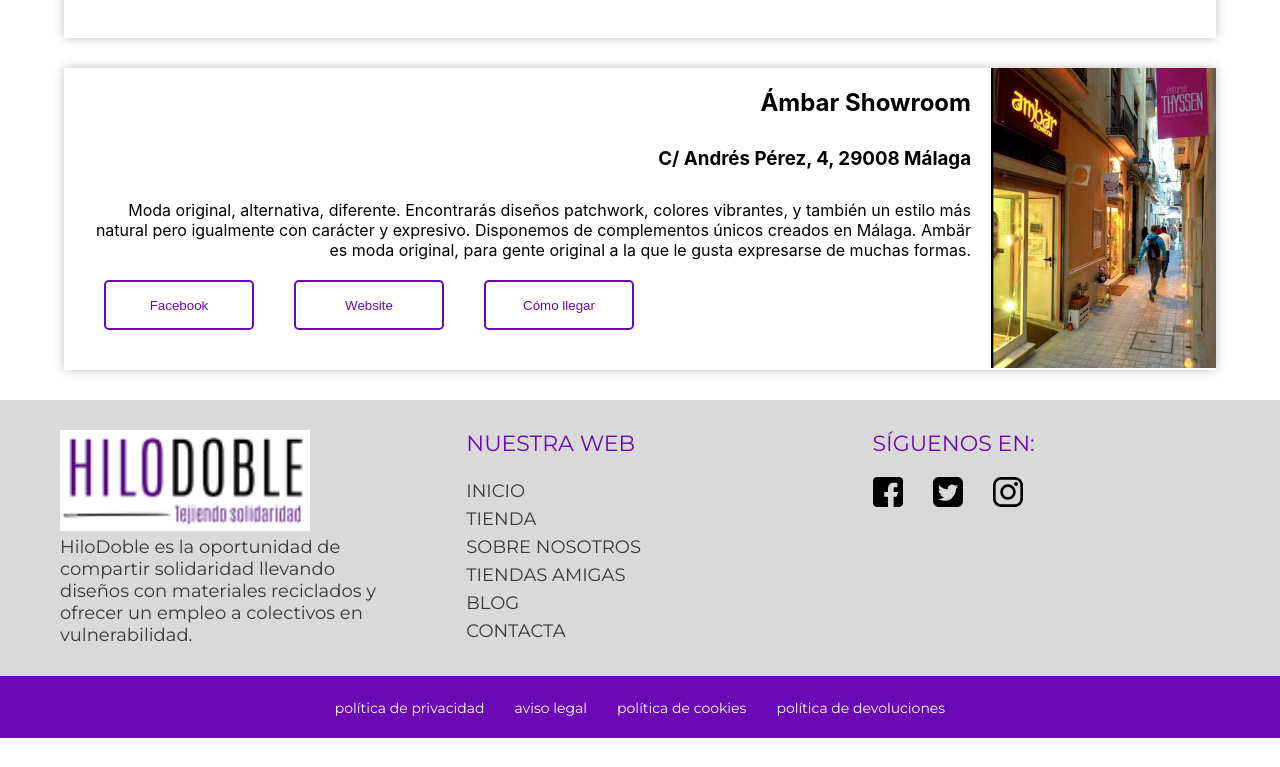
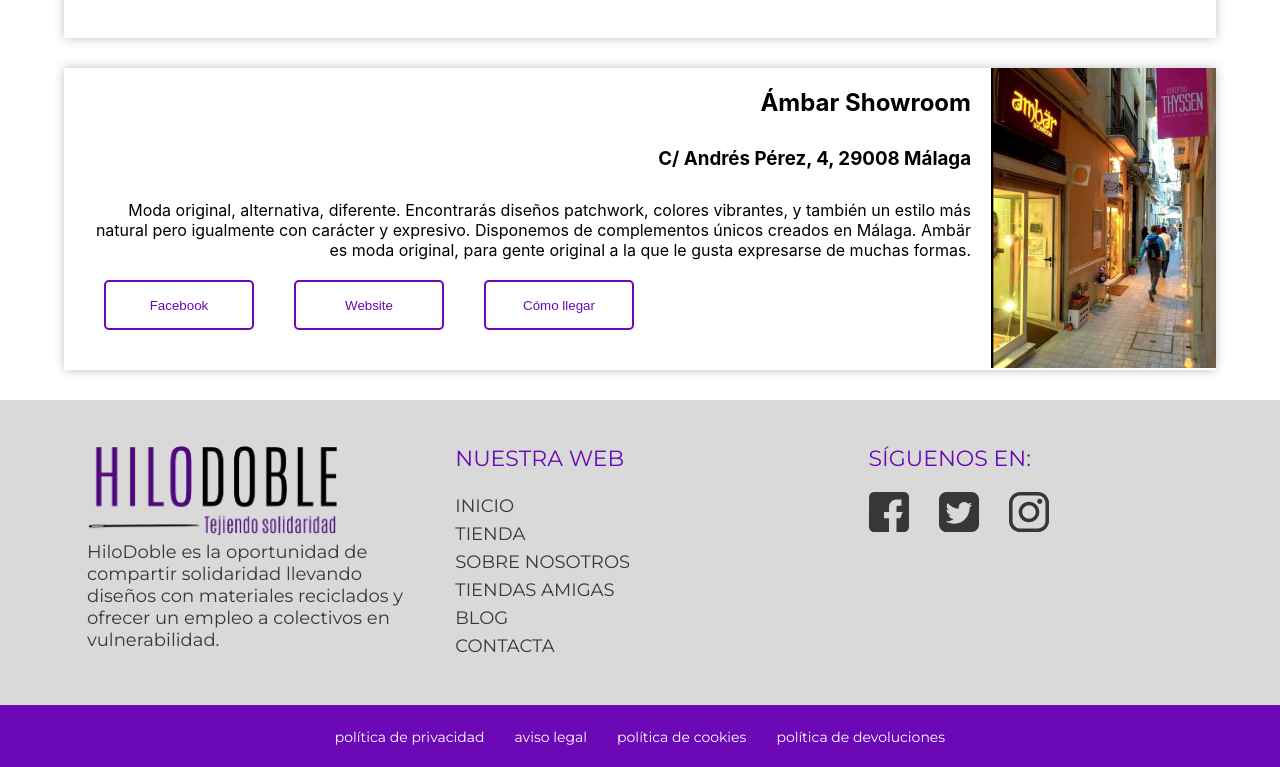
Before and after one commit to Albaric0que/hilodoble, a React (Create React App) app in the folder front/: page /friendsShops in a window 1280 px wide. Shown: the part 1359-2126 px from the top of the page. Before the commit the page ends 2097 px from the top, so only its background shows below. Built offline with nearby package versions, Linux system fonts and the light colour scheme.

Commit message:
footer fixed

```diff
--- a/front/src/components/Footer/Footer.css
+++ b/front/src/components/Footer/Footer.css
@@ -21,6 +21,14 @@
     padding: 30px 30px;
     display: flex;
     flex-wrap: wrap;
+}
+
+.footerBlock:nth-child(2) {
+    margin-top: 30px;
+}
+
+.footerBlock:last-child {
+    margin-top: 30px;
 }
 
 .footerBlock {
@@ -61,7 +69,6 @@
 
 .footerSocialList {
     display: flex;
-    justify-content: center;
 }
 
 .footerSocialList li {
@@ -77,16 +84,14 @@
 }
 
 .footerSocialList img {
-    width: 30px;
-    fill: #6A09B5;
+    width: 40px;
+    filter: invert(19%) sepia(0%) saturate(1695%) hue-rotate(182deg) brightness(102%) contrast(93%);
     transition: 0.4s;
 }
 
 .footerSocialList img:hover{
-    fill: white;
+    filter: invert(17%) sepia(83%) saturate(4641%) hue-rotate(271deg) brightness(69%) contrast(114%);
 }
-
-
 
 .subFooter ul{
     display: flex;
@@ -112,18 +117,78 @@
 
 @media (min-width: 768px) {
 
+    .footerBlock {
+        padding: 0 30px;
+        text-align: left;
+    }
+
+    .footerBlock:first-child {
+        width: 49%;
+        padding-left: 0;
+    }
+
+    .footerBlock:nth-child(2) {
+        width: 49%;
+        padding-right: 0;
+        margin-top: 0;
+    }
+
+    .footerBlock:last-child {
+        width: 100%;
+        margin-top: 45px;
+    }
+
+    .footerBlock:last-child h3 {
+        text-align: center;
+    }
+
+    .footerSocialList {
+        justify-content: center;
+    }
+
+  }
+
+  @media (min-width: 993px) {
+
     .footerTop {
         flex-wrap: nowrap;
+        padding: 45px 87px;
     }
 
     .footerBlock {
         width: 33.3%;
-        padding: 0 30px;
+    }
+
+        .footerBlock:first-child {
+        width: 33.3%;
+        padding-left: 0;
+        padding-right: 45px;
+    }
+
+    .footerBlock:nth-child(2) {
+        width: 33.3%;
+        padding-right: 0;
+        padding-left: 0;
+        margin-top: 0;
+    }
+
+    .footerBlock:last-child {
+        width: 33.3%;
+        padding-left: 45px;
+        padding-right: 0;
+        margin-top: 0;
+    }
+
+    .footerBlock:last-child h3 {
         text-align: left;
     }
 
     .footerSocialList {
-        justify-content: start;
+        justify-content: flex-start;
     }
 
-  }
+    .subFooter {
+        padding: 15px 87px;
+    }
+
+}
--- a/front/src/components/Footer/Footer.jsx
+++ b/front/src/components/Footer/Footer.jsx
@@ -1,5 +1,5 @@
 import './Footer.css'
-import logo from '../img/imgHeader/logo.png';
+import logo from '../img/imgHeader/cropped-hilo-doble-logo.png';
 import ig from '../img/imgHeader/ig.svg';
 import tw from '../img/imgHeader/tw.svg';
 import fb from '../img/imgHeader/fb.svg';
@@ -29,9 +29,9 @@
         <div className='footerBlock'>
         <h3>Síguenos en:</h3>
           <ul className='footerSocialList'>
-            <li><a href="#"><img src={fb} alt="fb" /></a></li>
-            <li><a href="#"><img src={tw} alt="tw" /></a></li>
-            <li><a href="#"><img src={ig} alt="ig" /></a></li>
+            <li><a href="https://www.facebook.com/hilodoble/"><img src={fb} alt="fb" /></a></li>
+            <li><a href="https://twitter.com/Hilodoble_"><img src={tw} alt="tw" /></a></li>
+            <li><a href="https://www.instagram.com/hilodobleshop/"><img src={ig} alt="ig" /></a></li>
           </ul>
         </div>
       </div>
```
Also changed, not shown: front/src/components/img/imgHeader/cropped-hilo-doble-logo.png (added), 1 other file (tests, documents, lock files or other folders).
